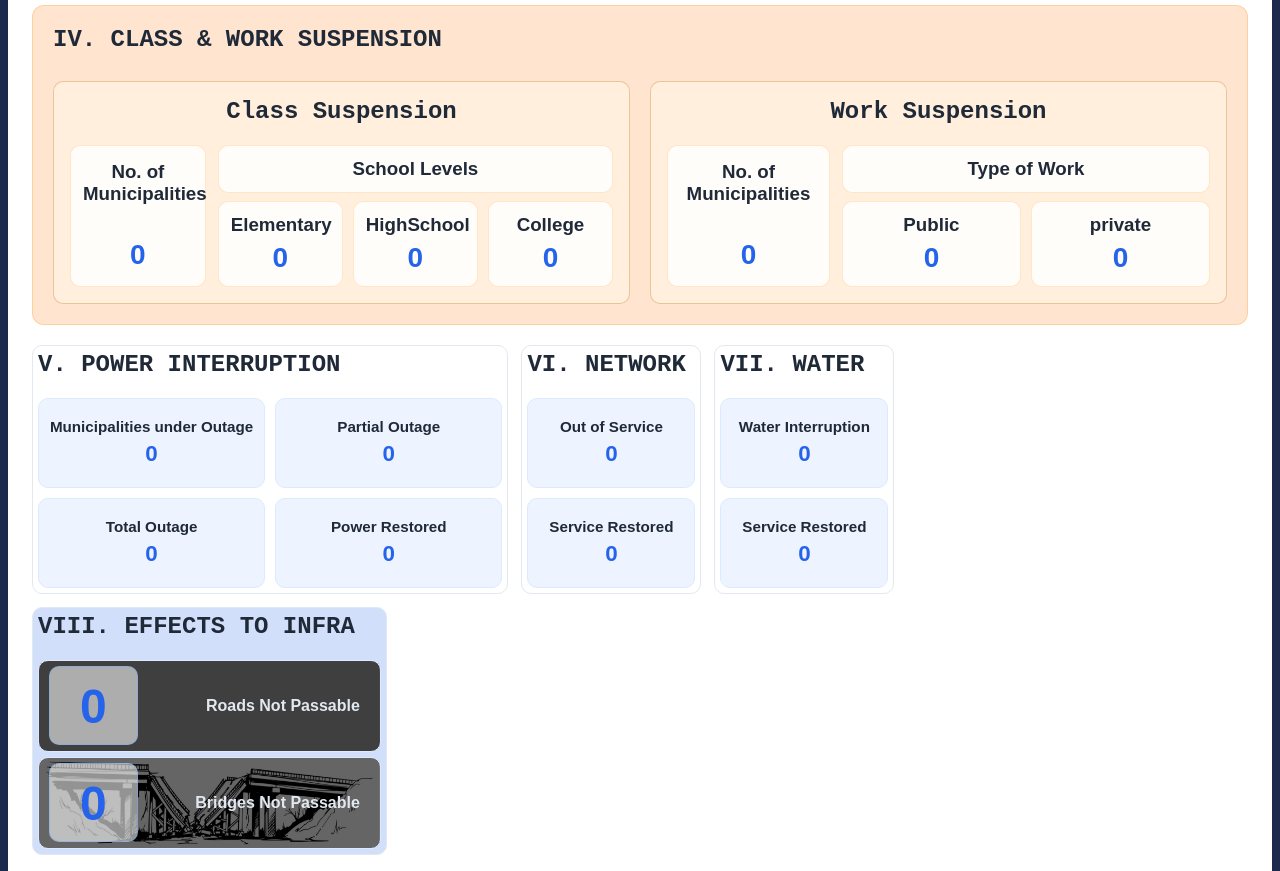
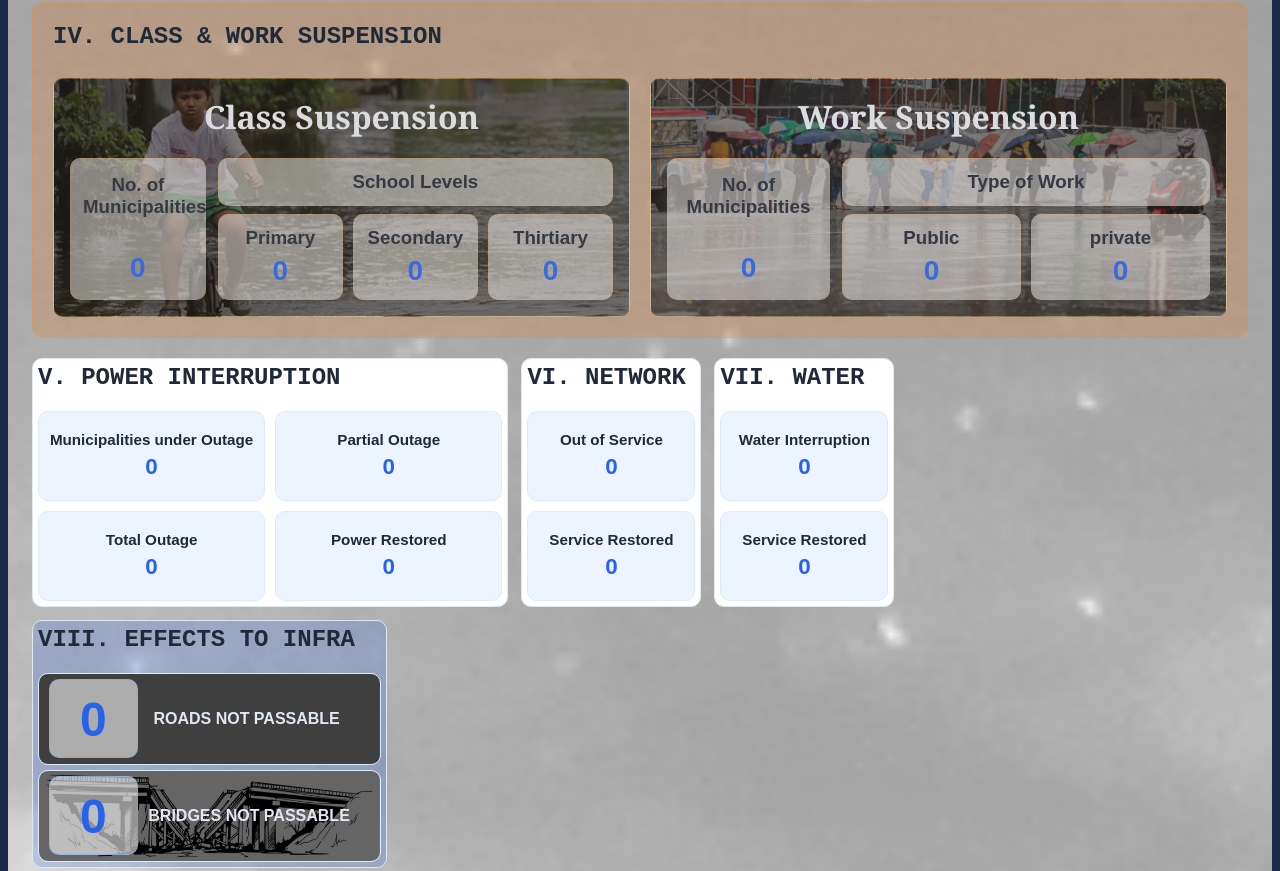
Before and after one commit to Matsssssssss/Dash, a plain HTML site: page indext.html in a window 1280 px wide. Shown: the part 1039-1910 px from the top of the page. Drawn offline with Linux system fonts and the light colour scheme; grey boxes are pictures that could not be loaded.

Commit message:
latest aesthetics

```diff
--- a/indext.html
+++ b/indext.html
@@ -23,7 +23,7 @@
 
         <!--This is the parent class container of the Typhoon Dashboard-->
         <section class="sumarry-reports">
-            <h1>Typhoon Dashboard</h1>
+            <h1>TYPHOON DASHBOARD</h1>
             <div class="sumarry-content">   <!--This division is for the 1st Row-->
 
                 <!--This is the 2nd container "1st Row, 1st Column" "Alert Status"-->
@@ -157,15 +157,15 @@
                                 </div>
                                 <section class="school-levels-stats">
                                     <div class="school-levels-card">
-                                        <h3>Elementary</h3>
+                                        <h3>Primary</h3>
                                         <p class="effects-value">0</p>
                                     </div>
                                     <div class="school-levels-card">
-                                        <h3>HighSchool</h3>
+                                        <h3>Secondary</h3>
                                         <p class="effects-value">0</p>
                                     </div>
                                     <div class="school-levels-card">
-                                        <h3>College</h3>
+                                        <h3>Thirtiary</h3>
                                         <p class="effects-value">0</p>
                                     </div>
                                 </section>
@@ -273,13 +273,13 @@
                             <div class="infrastructure-figure-card">
                                 <p class="effects-value">0</p>
                             </div>
-                            <h3 class="roads">Roads Not Passable</h3>
+                            <h3 class="roads">ROADS NOT PASSABLE</h3>
                         </div>
                         <div class="infrastructure-bridge-card">
                             <div class="infrastructure-figure-card">
                                 <p class="effects-value">0</p>
                             </div>
-                            <h3 class="bridge">Bridges Not Passable</h3>
+                            <h3 class="bridge">BRIDGES NOT PASSABLE</h3>
                         </div>
                     </div>
                 </div>
--- a/style.css
+++ b/style.css
@@ -49,20 +49,34 @@ h2 {
 
 .dashboard {
     padding: 8px;
+    padding-top: 0px;
     background: #02143ae3;
 }
 
 .sumarry-reports {
-    background: white;
+    padding-top: 0;
     padding: 24px;
     border-radius: 12px;
     box-shadow: 0 4px 12px rgba(0, 0, 0, 0.08);
+    border-top-left-radius: 0px;
+    border-top-right-radius: 0px;
+
+
+    background-image:
+        linear-gradient(rgba(255, 255, 255, 0.600), rgba(255, 255, 255, 0.600)),
+        url("Images/parentBackground/waterDrops.gif");
+
+    background-size: cover;
+    background-position: center;
+    background-repeat: no-repeat;
 }
 
 .sumarry-reports h1 {
     margin-top: 0;
     margin-bottom: 16px;
     color: #b91c1c;
+    text-align: center;
+    font-family: Cambria, Cochin, Georgia, Times, 'Times New Roman', serif;
 }
 
 .effects-population {
@@ -125,7 +139,25 @@ h2 {
     margin: 0 0 8px;
 }
 
-.class-division,
+.class-division {
+    flex: 1 1 calc(50% - 10px);
+    min-width: 280px;
+    background: rgba(255, 241, 224, 0.788);
+    border: 1px solid rgba(199, 134, 55, 0.397);
+    border-radius: 10px;
+    padding: 16px;
+
+    background-image:
+        linear-gradient(rgba(0, 0, 0, 0.530), rgba(0, 0, 0, 0.530)),
+        url("Images/suspension/classSuspension.jpg");
+
+    opacity: 85%;
+    background-size: cover;
+    background-position: center;
+    background-repeat: no-repeat;
+    border-radius: 10px;
+}
+
 .work-division {
     flex: 1 1 calc(50% - 10px);
     min-width: 280px;
@@ -133,13 +165,27 @@ h2 {
     border: 1px solid rgba(199, 134, 55, 0.397);
     border-radius: 10px;
     padding: 16px;
+
+    background-image:
+        linear-gradient(rgba(0, 0, 0, 0.530), rgba(0, 0, 0, 0.530)),
+        url("Images/suspension/workSuspension.jpeg");
+
+    opacity: 85%;
+    background-size: cover;
+    background-position: center;
+    background-repeat: no-repeat;
+    border-radius: 10px;
 }
 
 .class-suspension h2,
 .work-suspension h2 {
     margin-top: 0;
     margin-bottom: 8px;
+    font-family: Georgia, 'Times New Roman', Times, serif;
     text-align: center;
+    font-size: 2rem;
+    color: #e2e8f0;
+    font-weight: 1200;
 }
 
 .class-suspension h3,
@@ -190,7 +236,7 @@ h2 {
 .work-suspension-card,
 .school-levels-card,
 .work-levels-card {
-    background: rgba(255, 255, 255, 0.85);
+    background: rgba(255, 255, 255, 0.500);
     border: 1px solid rgba(255, 140, 0, 0.2);
     border-radius: 10px;
     padding: 12px;
@@ -426,6 +472,7 @@ h2 {
     font-size: 1rem;
     color: #e2e8f0;
     font-weight: 900;
+    padding-right: 20px;
 }
 
 .infrastructure-road-card .effects-value {
@@ -461,6 +508,8 @@ h2 {
     font-size: 1rem;
     color: #e2e8f0;
     font-weight: 900;
+    padding-right: 10px;
+    padding-left: -10px;
 }
 
 .infrastructure-bridge-card .effects-value {
```
Also changed, not shown: Images/parentBackground/waterDrops.gif (added), Images/suspension/classSuspension.jpg (added), Images/suspension/workSuspension.jpeg (added).
